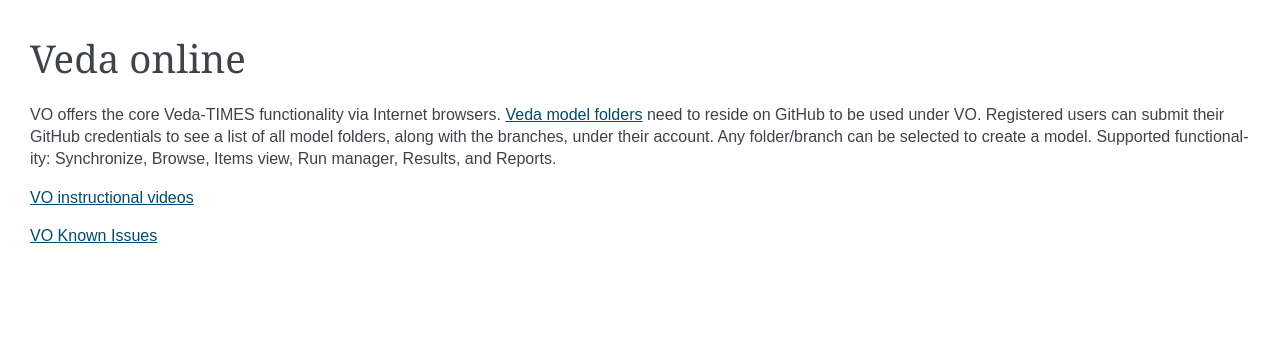
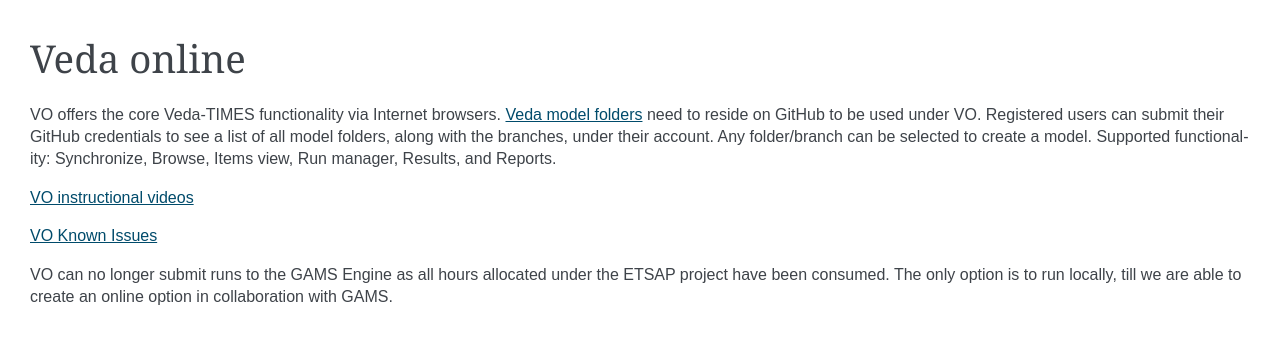
Before and after one commit to kanors-emr/VedaOnline-Pages, a Sphinx documentation site: the page built from source/index.rst, in a window 1280 px wide. Shown: the top 344 px of the page. Built offline with Sphinx 7.4.7, drawn with Linux system fonts in a browser that asks for light colours.

Commit message:
All GAMS engine free hours consumed

```diff
--- a/source/index.rst
+++ b/source/index.rst
@@ -14,3 +14,6 @@
    <p> <a href="https://youtube.com/playlist?list=PLED97cPMXPOl1o4f3Xx5QZEBzswd4Watc" target="_blank">VO instructional videos</a> </p>
 
    <p> <a href="https://vedaonline-documentation.readthedocs.io/en/latest/pages/Known%20Issues.html#known-issues" target="_blank">VO Known Issues</a> </p>
+
+VO can no longer submit runs to the GAMS Engine as all hours allocated under the ETSAP project have been consumed. The only option is to run locally, till we are able to
+create an online option in collaboration with GAMS.
```
